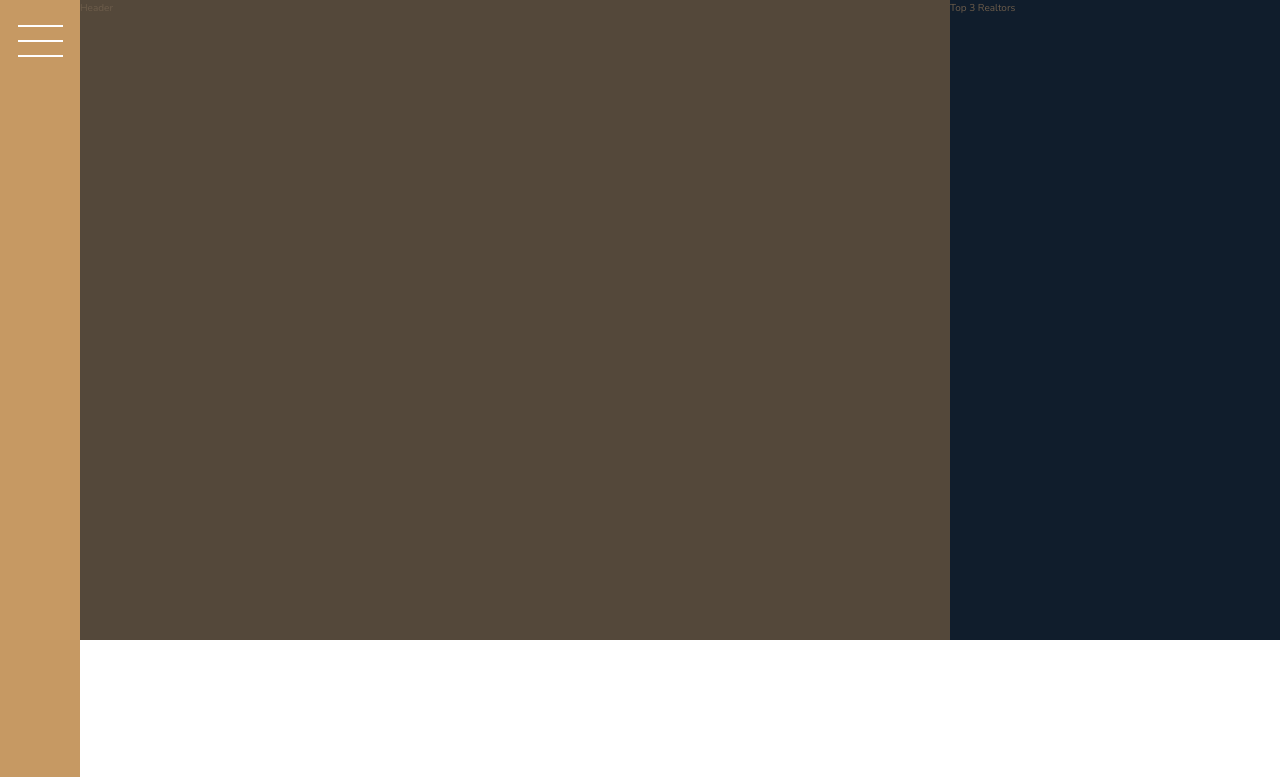
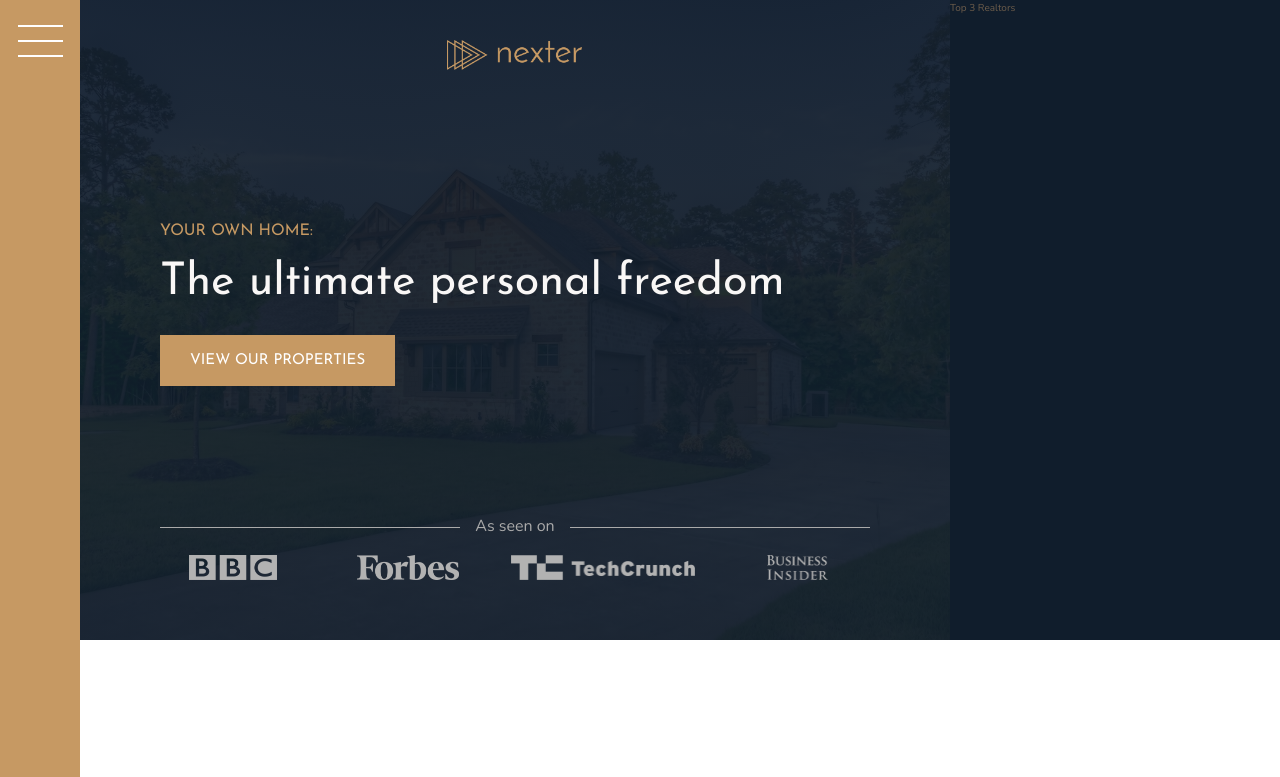
Before and after one commit to GrimmOutlook/nexter, a website: page index.html in a window 1280 px wide. Shown: the top 777 px of the page. Drawn offline with nearby package versions, Linux system fonts and the light colour scheme.

Commit message:
Completed header section.

```diff
--- a/index.html
+++ b/index.html
@@ -16,7 +16,17 @@
         <button class="nav-btn"></button>
       </div>
       <header class="header">
-        Header
+        <img src="img/logo.png" alt="Nexter logo" class="header__logo">
+        <h3 class="heading-3">Your own home:</h3>
+        <h1 class="heading-1">The ultimate personal freedom</h1>
+        <button class="btn header__btn">View our properties</button>
+        <div class="header__seenon-text">As seen on</div>
+        <div class="header__seenon-logos">
+          <img src="img/logo-bbc.png" alt="Seen on logo BBC">
+          <img src="img/logo-forbes.png" alt="Seen on logo Forbes">
+          <img src="img/logo-techcrunch.png" alt="Seen on logo TechCrunch">
+          <img src="img/logo-bi.png" alt="Seen on logo Business Insider">
+        </div>
       </header>
       <div class="realtors">
         Top 3 Realtors
--- a/sass/_header.scss
+++ b/sass/_header.scss
@@ -1,4 +1,60 @@
 .header {
   background-color: $color-grey-dark-1;
   grid-column: full-start / col-end 6;
+
+  background-image: linear-gradient(rgba($color-secondary, 0.93), rgba($color-secondary, 0.93)), url('../img/hero.jpeg');
+  background-size: cover;
+  background-position: center;
+  padding: 4rem 8rem 6rem;
+
+  display: grid;
+  grid-template-columns: minmax(min-content,max-content);
+  grid-template-rows: 1fr min-content minmax(6rem, min-content) 1fr;
+  grid-row-gap: 1.5rem;
+  justify-content: center;
+
+  &__logo {
+    height: 3rem;
+    justify-self: center;
+  }
+
+  &__btn {
+    justify-self: start;
+    align-self: start;
+  }
+
+  &__seenon-text {
+    font-size: 1.6rem;
+    color: $color-grey-light-2;
+
+    display: grid;
+    grid-template-columns: 1fr max-content 1fr;
+    grid-column-gap: 1.5rem;
+    align-items: center;
+
+    &::before,
+    &::after {
+      height: 1px;
+      content: "";
+      display: block;
+      background-color: currentColor;
+    }
+  }
+
+  &__seenon-logos {
+    // display: flex;
+    // justify-content: space-evenly;
+    // border: 2px solid white;
+    display: grid;
+    grid-template-columns: repeat(4, 1fr);
+    grid-column-gap: 3rem;
+    justify-items: center;
+    align-items: center;
+
+    img {
+      height: 2.5rem;
+      filter: brightness(70%);
+    }
+
+  }
 }
--- a/sass/_typography.scss
+++ b/sass/_typography.scss
@@ -5,6 +5,9 @@
 
 .heading-1 {
   @extend %heading;
+  font-size: 4.5rem;
+  color: $color-grey-light-1;
+  line-height: 1;
 }
 
 .heading-2 {
```
Also changed, not shown: css/style.css.
